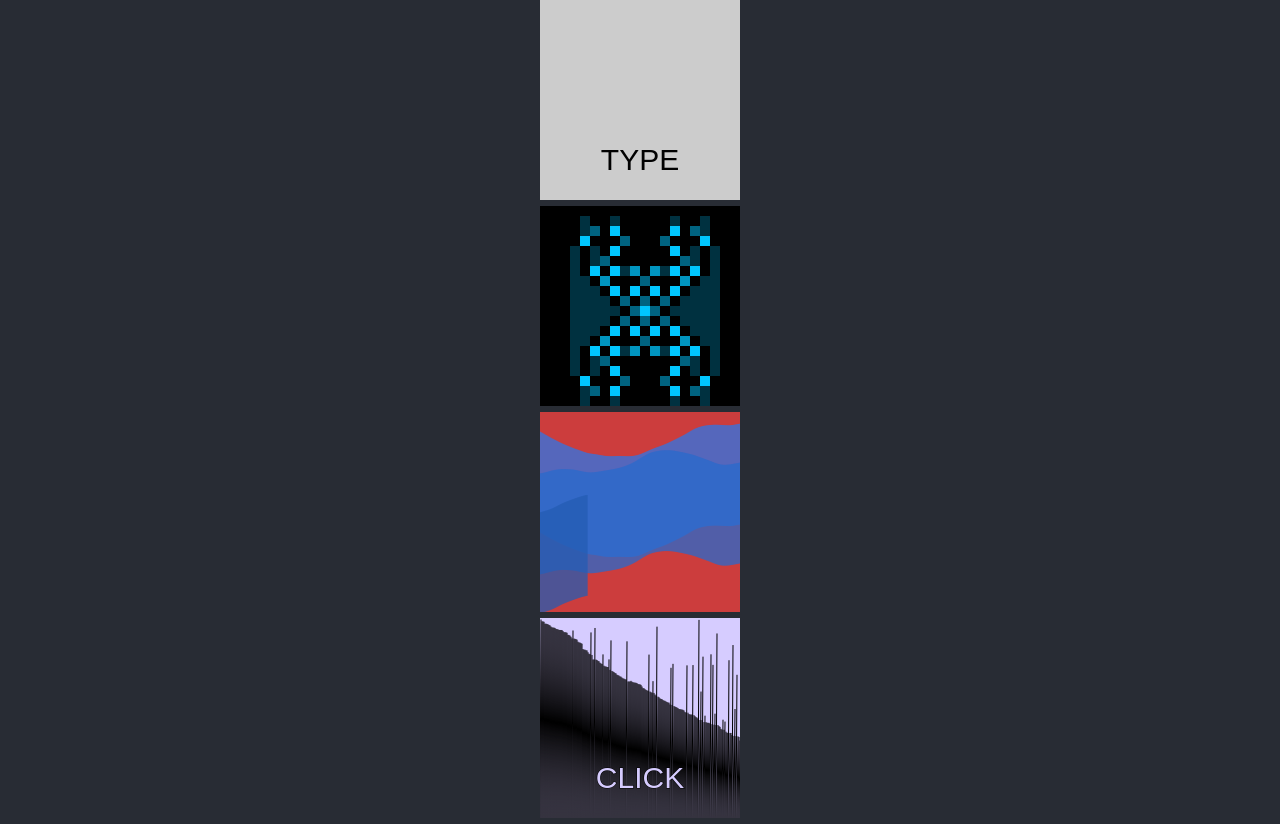
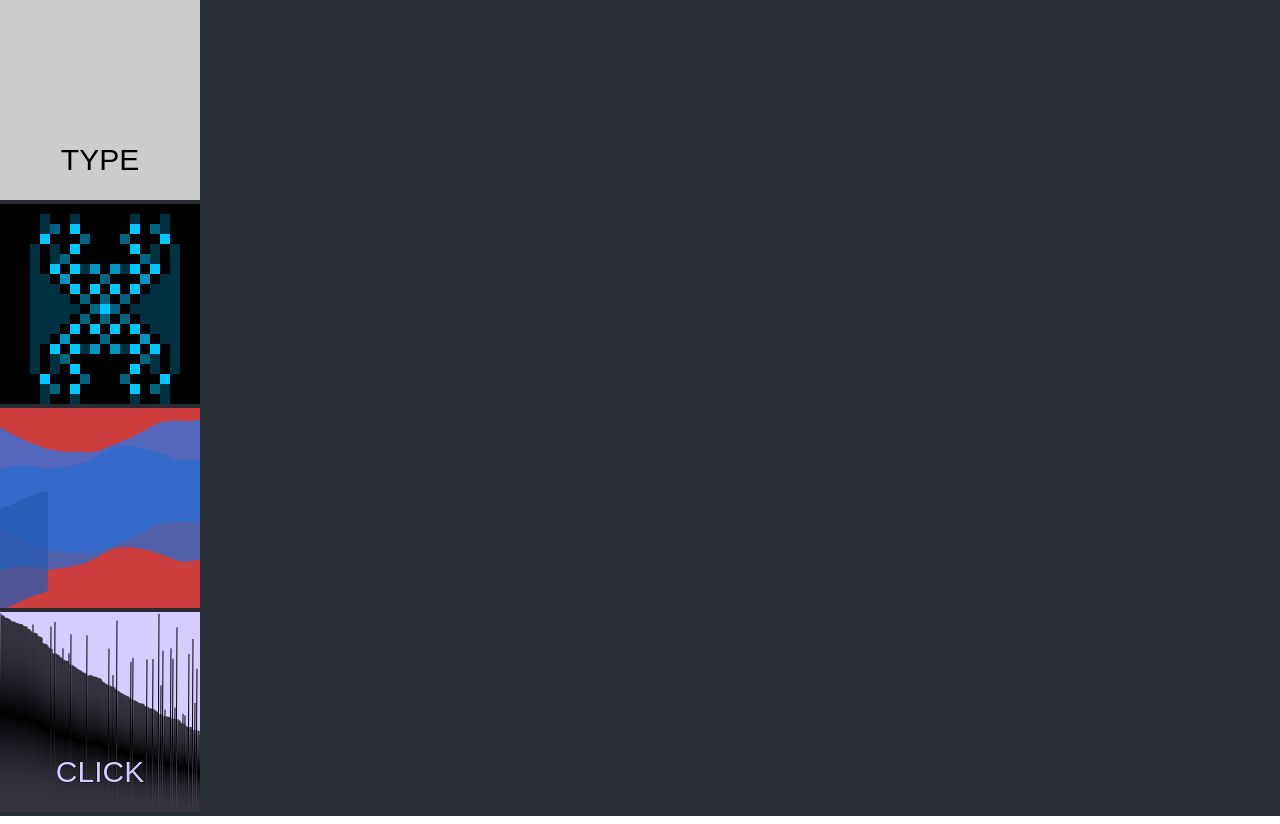
Before and after one commit to snoogans775/processing-playground-react, a React (Create React App) app: page / in a window 1280 px wide. Built offline with nearby package versions, Linux system fonts and the light colour scheme.

Commit message:
styling and floats for css

```diff
--- a/src/App.css
+++ b/src/App.css
@@ -1,36 +1,36 @@
 .App {
-  text-align: center;
-}
-
-.App-logo {
-  height: 40vmin;
-  pointer-events: none;
-}
-
-@media (prefers-reduced-motion: no-preference) {
-  .App-logo {
-    animation: App-logo-spin infinite 20s linear;
-  }
-}
-
-.App-header {
-  background-color: #282c34;
-  min-height: 100vh;
-  display: block;
-  flex-direction: column;
-  align-items: center;
-  justify-content: center;
-  font-size: calc(10px + 2vmin);
-  color: white;
+	background-color: #282c34;
+	text-align: left;
+	color: white;
 }
 
 .Gallery {
 	background: #DDDDDD;
-	width: 50%;
-	height: 50%;
 }
 
 .Card {
-	display: block;
-	float: left;
+	background: #282c34;
+	display: flex;
+	width: 20%;
+	margin: 0 auto 20px auto;
+	padding: 20px;
+	border-left: 1px #BBBBBB solid;
+	border-bottom: 1px #BBBBBB solid;
+
 }
+
+.metadata .title{
+	font-weight: bold;
+	font-size: calc(10px + 5vmin);
+	margin: 5px 0 5px 0;
+}
+
+.metadata .description{
+	color: #BBBBBB;
+	font-size: calc(10px + 1vmin);
+	margin: 0 0 10px 0;
+}
+
+.metadata .difficulty{
+	text-align: right;
+}
```
